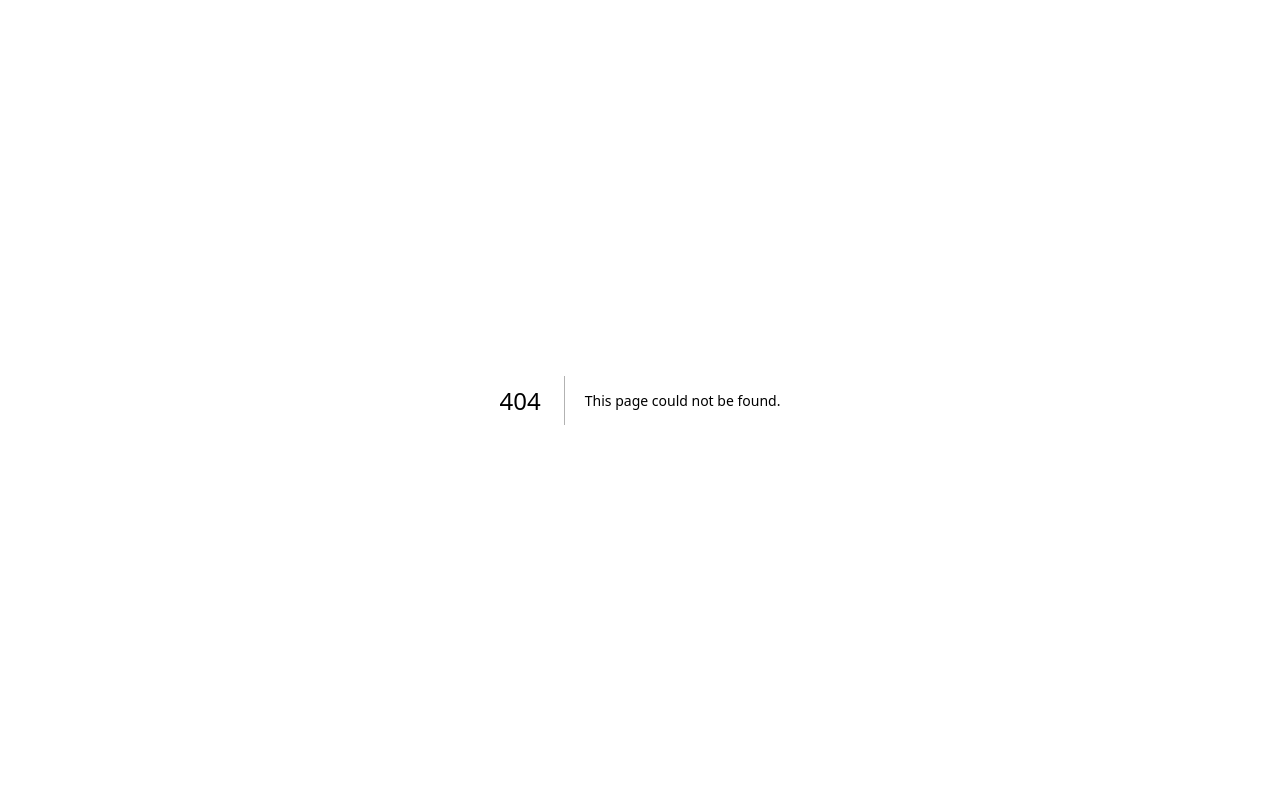
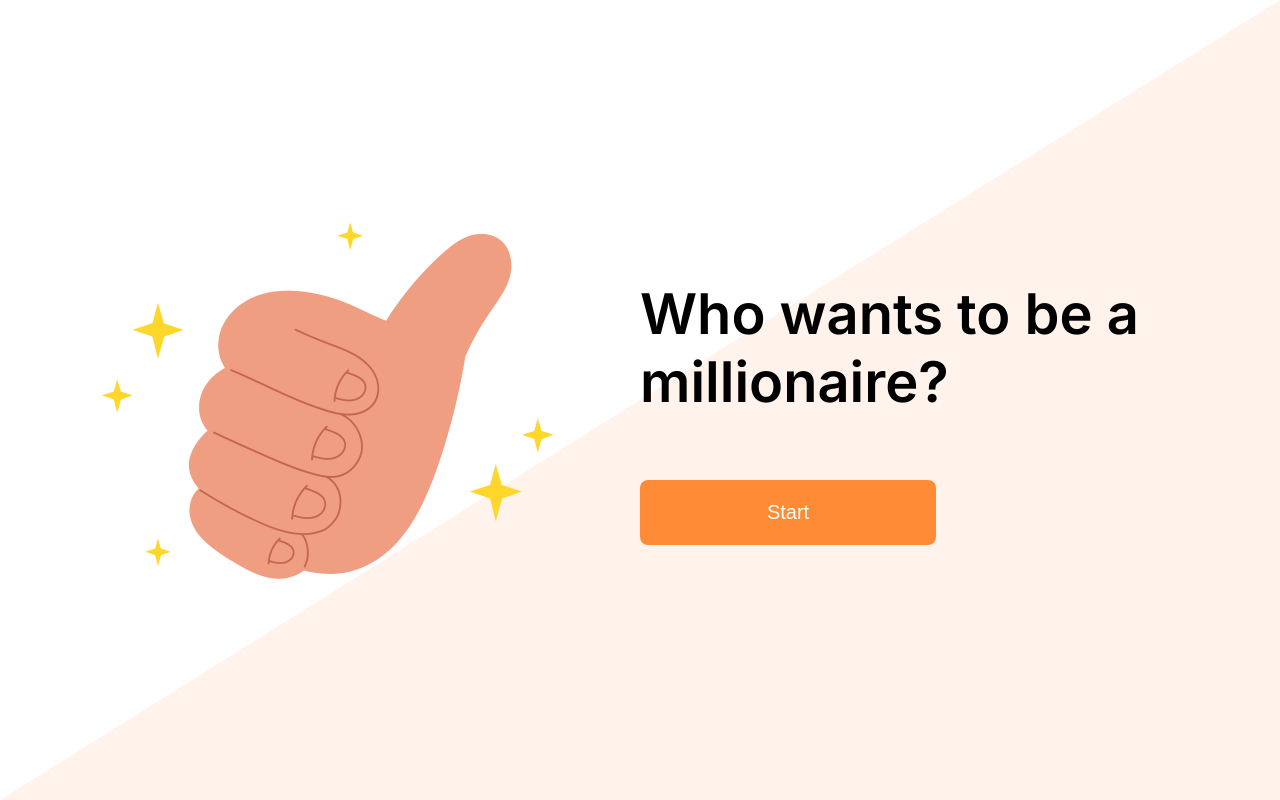
Before and after one commit to ivatsu-test/nibble, a Next.js app: page /start in a window 1280 px wide. Before the commit this address had no page. Built offline with nearby package versions, Linux system fonts and the light colour scheme.

Commit message:
feat: start page (#3)
* fix: modify ESLint 'import/extensions' rule for next path alias

* build(deps): install 'clsx'

* feat: init VSCode settings file

* feat: add img asset

* style: use Inter font, add global vars, reset default css for * selector

* feat: implement start screen

```diff
--- a/package.json
+++ b/package.json
@@ -10,6 +10,7 @@
     "prepare": "husky"
   },
   "dependencies": {
+    "clsx": "^2.1.1",
     "next": "15.1.7",
     "react": "^19.0.0",
     "react-dom": "^19.0.0"
--- /dev/null
+++ b/src/app/game/page.tsx
@@ -0,0 +1,3 @@
+export default function GamePage() {
+  return <div>Game page</div>;
+}
--- a/src/app/globals.css
+++ b/src/app/globals.css
@@ -1,4 +1,8 @@
-:root {}
+:root {
+  --white: #ffffff;
+  --orange-100: #fff3eb;
+  --orange-300: #ff8b37;
+}
 
 html,
 body {
@@ -9,6 +13,11 @@ body {
 body {}
 
 * {
+  background: none repeat scroll 0 0 transparent;
+  border: medium none;
+  border-spacing: 0;
+  text-decoration: none;
+  text-indent: 0;
   box-sizing: border-box;
   padding: 0;
   margin: 0;
--- a/src/app/layout.tsx
+++ b/src/app/layout.tsx
@@ -1,16 +1,8 @@
 import type { Metadata } from 'next';
-import { Geist, Geist_Mono as GeistMono } from 'next/font/google';
+import { Inter } from 'next/font/google';
 import './globals.css';
 
-const geistSans = Geist({
-  variable: '--font-geist-sans',
-  subsets: ['latin'],
-});
-
-const geistMono = GeistMono({
-  variable: '--font-geist-mono',
-  subsets: ['latin'],
-});
+const inter = Inter({ subsets: ['latin'] });
 
 export const metadata: Metadata = {
   title: 'Who wants to be a millionaire?',
@@ -24,7 +16,7 @@ export default function RootLayout({
 }>) {
   return (
     <html lang="en">
-      <body className={`${geistSans.variable} ${geistMono.variable}`}>
+      <body className={inter.className}>
         {children}
       </body>
     </html>
--- /dev/null
+++ b/src/app/start/page.tsx
@@ -0,0 +1,22 @@
+import Image from 'next/image';
+import clsx from 'clsx';
+import StartButton from '@/components/start-button';
+import styles from './start-page.module.css';
+
+export default function StartPage() {
+  return (
+    <div className={clsx(styles['l-smart-page'], styles['smart-page-bg'])}>
+      <div className={styles['img-wrapper']}>
+        <Image
+          src="/hand@2x.png"
+          alt="Thumbs up"
+          fill
+        />
+      </div>
+      <div className={styles['l-title-n-btn-wrapper']}>
+        <h1 className={styles.title}>Who wants to be a millionaire?</h1>
+        <StartButton />
+      </div>
+    </div>
+  );
+}
--- /dev/null
+++ b/src/app/start/start-page.module.css
@@ -0,0 +1,59 @@
+.l-smart-page {
+  display: flex;
+  flex-direction: column;
+  justify-content: end;
+  align-items: center;
+  padding: 48px 16px;
+}
+
+.smart-page-bg {
+  width: 100vw;
+  height: 100vh;
+  background: linear-gradient(to bottom right, var(--white) 50%, var(--orange-100) 50%);
+}
+
+.img-wrapper {
+  display: flex;
+  position: relative;
+  width: 288px;
+  height: 192px;
+}
+
+.l-title-n-btn-wrapper {
+  display: flex;
+  flex-direction: column;
+  justify-content: center;
+  align-items: center;
+  max-width: 288px;
+}
+
+.title {
+  margin-top: 24px;
+  margin-bottom: 102px;
+  text-align: center;
+  font-size: 32px;
+  font-weight: 600;
+}
+
+@media (min-width: 992px) {
+  .l-smart-page {
+    flex-direction: row;
+    justify-content: start;
+  }
+
+  .img-wrapper {
+    width: 624px;
+    height: 367px;
+  }
+
+  .l-title-n-btn-wrapper {
+    align-items: start;
+    max-width: 624px;
+  }
+
+  .title {
+    font-size: 56px;
+    text-align: start;
+    margin-bottom: 64px;
+  }
+}
--- /dev/null
+++ b/src/components/start-button.module.css
@@ -0,0 +1,18 @@
+.button {
+  width: 100%;
+  padding-top: 16px;
+  padding-bottom: 16px;
+  color: var(--white);
+  background-color: var(--orange-300);
+  border-radius: 8px;
+}
+
+
+@media (min-width: 992px) {
+  .button {
+    width: 296px;
+    padding-top: 21px;
+    padding-bottom: 21px;
+    font-size: 20px;
+  }
+}
--- /dev/null
+++ b/src/components/start-button.tsx
@@ -0,0 +1,11 @@
+'use client';
+
+import { redirect } from 'next/navigation';
+import route from '@/route';
+import styles from './start-button.module.css';
+
+export default function StartButton() {
+  return (
+    <button type="button" className={styles.button} onClick={() => redirect(route.game)}>Start</button>
+  );
+}
--- /dev/null
+++ b/src/route.ts
@@ -0,0 +1,6 @@
+const route = {
+  start: '/start',
+  game: '/game',
+};
+
+export default route;
```
Also changed, not shown: eslint.config.mjs (+10 -0 lines), src/app/page.tsx (+4 -3 lines), public/hand@2x.png (added), 1 other file (tests, documents, lock files or other folders).
